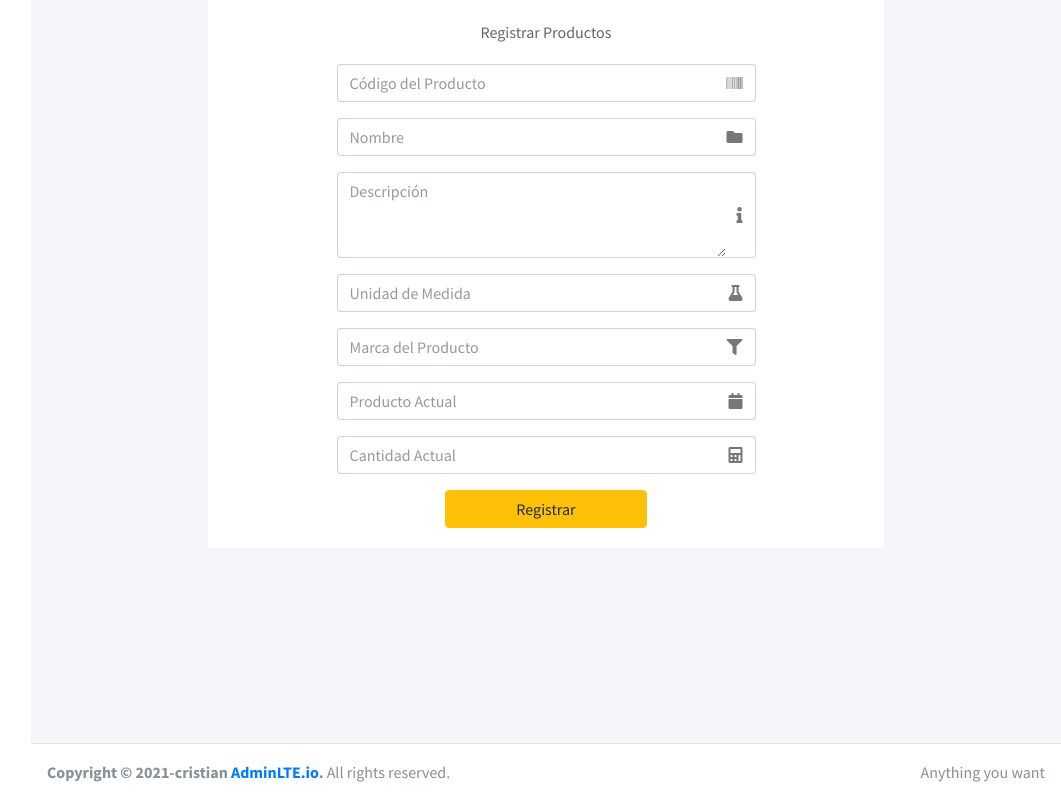
After one commit to cristian1289/Sitiocamilo, a PHP site: page /Pages/Productos/Registrar.php in a window 1280 px wide. The commit adds this page. Shown: the whole page, without its empty margins (219-1280 px from the left). Run offline with PHP 8.4, Linux system fonts and the light colour scheme; some libraries are stand-ins or nearby versions.

Commit message:
formulario terceros y productos

```diff
--- /dev/null
+++ b/Pages/Productos/Registrar.php
@@ -0,0 +1,129 @@
+<!DOCTYPE html>
+<html lang="en">
+
+<head>
+    <meta charset="utf-8">
+    <meta name="viewport" content="width=device-width, initial-scale=1">
+    <title>Sitio camilo | Registrar Productos</title>
+    <?php
+    include_once('../Templates/head.php');
+    ?>
+</head>
+
+<body class="hold-transition sidebar-mini">
+    <div class="wrapper">
+        <div class="content-wrapper">
+            <div class="content">
+                <div class="container-fluid">
+                    <div class="row">
+                        <div class="col-2">
+                        </div>
+                        <div class="card-body register-card-body">
+                            <div class="row">
+                                <div class="col-2">
+                                </div>
+                                <div class="col-8">
+                                    <p class="login-box-msg">Registrar Productos</p>
+                                    <form action="../Business/Configuracion.php" method="POST">
+
+                                    <div class="input-group mb-3">
+                                            <input type="Codigo" class="form-control" placeholder="Código del Producto" id="txtCodigo" name="txtCodigo" maxlength="45" required>
+                                            <div class="input-group-append">
+                                                <div class="input-group-text">
+                                                    <span class="fas fa-barcode"></span>
+                                                </div>
+                                            </div>
+                                        </div>
+
+                                        <div class="input-group mb-3">
+                                            <input type="text" class="form-control" placeholder="Nombre" id="txtNombre" name="txtNombre" maxlength="20" required>
+                                            <div class="input-group-append">
+                                                <div class="input-group-text">
+                                                    <span class="fas fa-folder"></span>
+                                                </div>
+                                            </div>
+                                        </div>
+
+                                        <div class="input-group mb-3">
+                                        <textarea class="form-control" rows="3" placeholder="Descripción" id="txtDescripcion" name="txtDescripcion" maxlength="45"></textarea>
+                                            <div class="input-group-append">
+                                                <div class="input-group-text">
+                                                    <span class="fas  fa-info"></span>
+                                                </div>
+                                            </div>
+                                        </div>
+
+                                        <div class="input-group mb-3">
+                                            <input type="text" class="form-control" placeholder="Unidad de Medida" id="txtUnidaMedida" name="txtUnidaMedida" maxlength="45" required>
+                                            <div class="input-group-append">
+                                                <div class="input-group-text">
+                                                    <span class="fas fa-flask"></span>
+                                                </div>
+                                            </div>
+                                        </div>
+
+                                        <div class="input-group mb-3">
+                                            <input type="text" class="form-control" placeholder="Marca del Producto" id="txtMarcaProducto" name="txtMarcaProducto" maxlength="30">
+                                            <div class="input-group-append">
+                                                <div class="input-group-text">
+                                                    <span class="fas fa-filter"></span>
+                                                </div>
+                                            </div>
+                                        </div>
+
+                                        <div class="input-group mb-3">
+                                            <input type="text" class="form-control" placeholder="Producto Actual" id="txtProductoActual" name="txtProductoActual" maxlength="20" required>
+                                            <div class="input-group-append">
+                                                <div class="input-group-text">
+                                                    <span class="fas fa-calendar"></span>
+                                                </div>
+                                            </div>
+                                        </div>
+
+                                        <div class="input-group mb-3">
+                                            <input type="text" class="form-control" placeholder="Cantidad Actual " id="txtCantidadActual" name="txtCantidadActual" maxlength="20" required>
+                                            <div class="input-group-append">
+                                                <div class="input-group-text">
+                                                    <span class="fas fa-calculator"></span>
+                                                </div>
+                                            </div>
+                                        </div>
+
+
+
+                                        <div class="row">
+                                            <div class="col-3">
+
+                                            </div>
+                                            <div class="col-6">
+                                                <button type="submit" class="btn btn-warning btn-block">Registrar</button>
+                                            </div>
+                                            <div class="col-3">
+
+                                            </div>
+                                        </div>
+                                    </form>
+                                </div>
+                                <div class="col-2">
+                                </div>
+                            </div>
+                        </div>
+                        <div class="col-2">
+
+                        </div>
+                    </div>
+                </div>
+            </div>
+        </div>
+
+
+        <?php
+        include_once('../Templates/footer.php');
+        ?>
+    </div>
+    <?php
+    include_once('../Templates/foot.php');
+    ?>
+</body>
+
+</html>
```
Also changed, not shown: Pages/Terceros/Registrar.php (added, +119 -0 lines), Pages/Usuarios/Registrar.php (+10 -16 lines), 2 other files.
